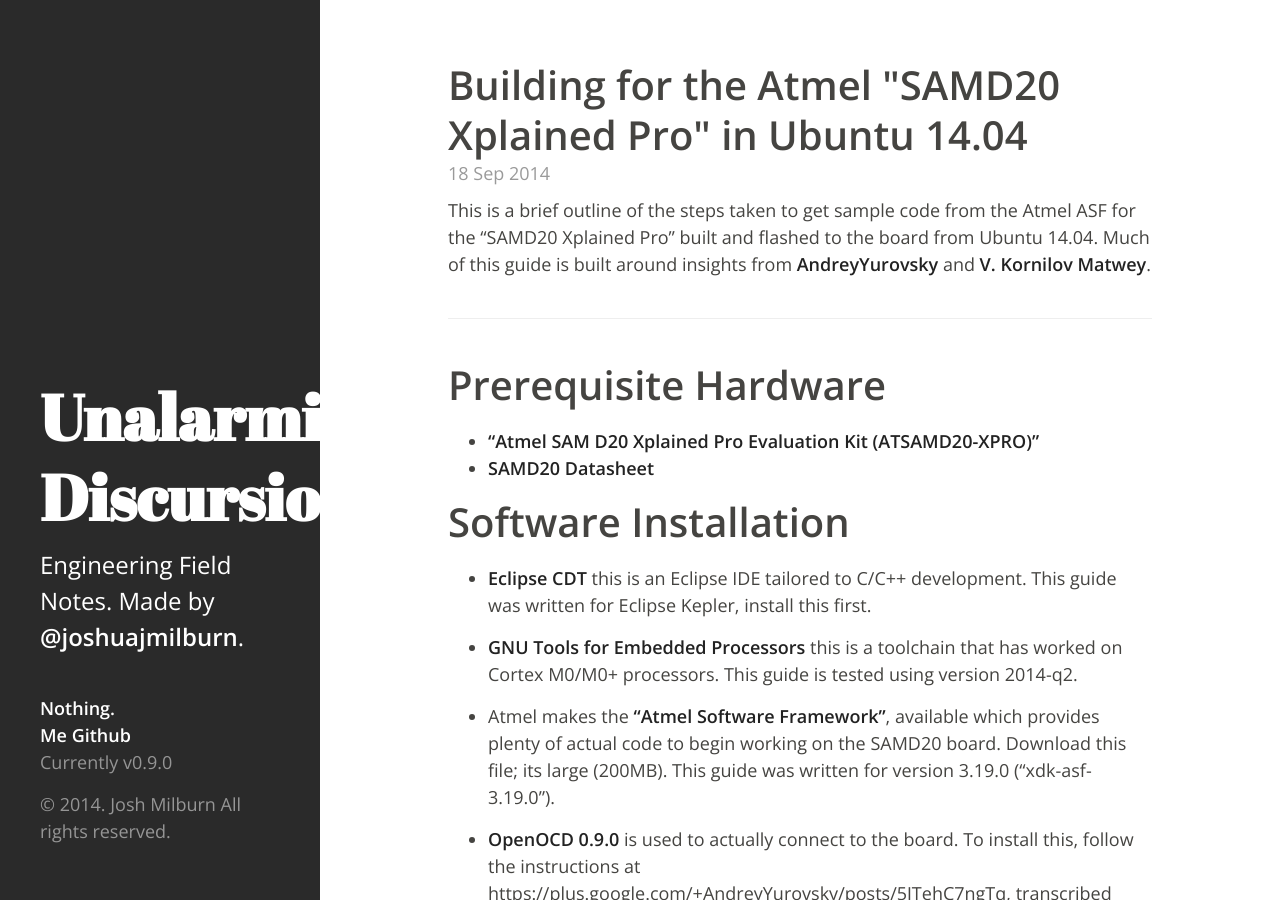
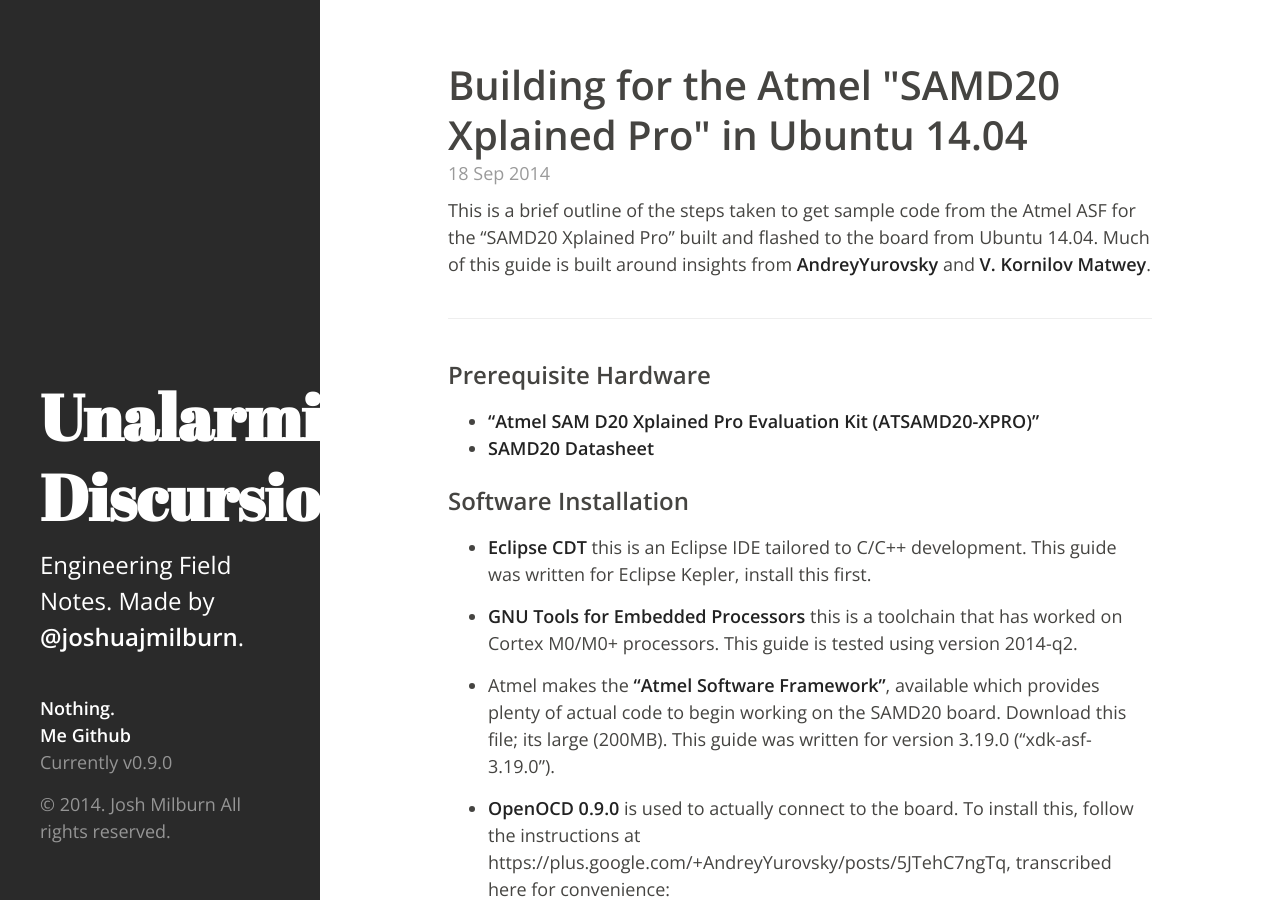
Before and after one commit to jjmilburn/jjmilburn.github.io, a Jekyll site: the page built from _posts/2014-09-18-Atmel-SAMD20-EclipseCDT.md, in a window 1280 px wide and 900 px high. Built offline with Jekyll 4.4.1, drawn with Linux system fonts in a browser that asks for light colours; Markdown is read by kramdown in place of the engine named in the settings.

Commit message:
Smaller headings

```diff
--- a/_posts/2014-09-18-Atmel-SAMD20-EclipseCDT.md
+++ b/_posts/2014-09-18-Atmel-SAMD20-EclipseCDT.md
@@ -7,12 +7,12 @@
 
 -----
 
-#Prerequisite Hardware
+###Prerequisite Hardware
 
 * ["Atmel SAM D20 Xplained Pro Evaluation Kit (ATSAMD20-XPRO)"](http://www.atmel.com/Images/Atmel-42147-SAM-D20-Getting-Started-with-SAMD20_Application-Note_AT03293.pdf)
 * [SAMD20 Datasheet](http://www.atmel.com/Images/Atmel-42129-SAM-D20_Datasheet.pdf)
 
-#Software Installation
+###Software Installation
 
 * [Eclipse CDT](http://www.eclipse.org/cdt/) this is an Eclipse IDE tailored to C/C++ development.  This guide was written for Eclipse Kepler, install this first.
 
@@ -96,7 +96,7 @@
 
 At this point, if you receive an error indicating "unable to open CMSIS-DAP device", try a different USB port (or try unplugging other USB devices).Also, confirm that 'Atmel Corp.' appears in lsusb when the board is plugged in.
 
-## Importing ASF Example into Eclipse
+### Importing ASF Example into Eclipse
 
 * Launch Eclipse CDT, and navigate to "File->Import".  Select "Existing Projects into Workspace" from "General".
 * From here, navigate to the directory where you downloaded/unzipped the ASF; for me, its called "xdk-asf-3.19.0"
@@ -170,6 +170,6 @@
 
 Now, pressing the SW0 button (not the reset button) on the SAMD20 Xplained Pro dev board will light LED0.
 
-## Next Steps
+### Next Steps
 
 To experiment, look at the "config.mk" file, and see where the source files are being pulled from -- to build your own files, just modify these entires in config.mk, and have at it.
```
Also changed, not shown: _posts/2014-09-09-atollic-to-eclipse.md (+1 -1 lines).
